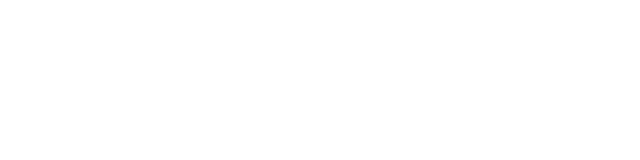
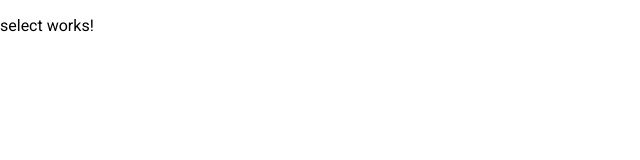
Before and after one commit to victor-arana/mobile-membership-dashboard-v6, an Angular app: page / in a window 1280 px wide. Shown: the top 160 px of the page, without its empty margins (0-640 px from the left). Built offline with nearby package versions, Linux system fonts and the light colour scheme.

Commit message:
:alembic: show-table, shows table component on app component
Changes committed:
	modified:   src/app/app.component.html

```diff
--- a/src/app/app.component.html
+++ b/src/app/app.component.html
@@ -1 +1,2 @@
+<app-select></app-select>
 <router-outlet></router-outlet>
```
